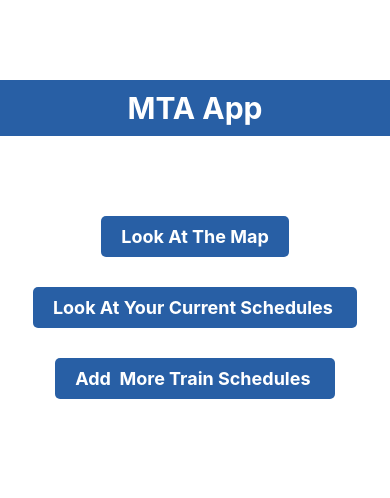
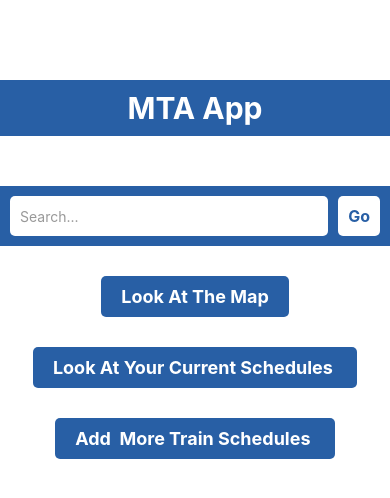
Before and after one commit to Josefbautista94/mta-app, a React Native app: screen / in a window 390 px wide. Shown: the top 498 px of the page. Built offline with nearby package versions, Linux system fonts and the light colour scheme.

Commit message:
added a search bar to the phone app

```diff
--- a/App.tsx
+++ b/App.tsx
@@ -1,17 +1,35 @@
-import React from 'react';
-import { StyleSheet, View, Text, Image, TouchableOpacity, Alert } from 'react-native';
+import React, { useState } from 'react';
+import { StyleSheet, View, Text, Image, TouchableOpacity, Alert,TextInput } from 'react-native';
 import { StatusBar } from 'expo-status-bar';
 
 export default function App() {
   const handlePress = () => Alert.alert('Button Pressed', 'You pressed the button!');
 
+  const [searchQuery, setSearchQuery] = useState('');
 
+  const handleSearch = () => {
+    console.log('Search for:', searchQuery);
+    // Here you would typically make an API call with the search query
+  };
 
   return (
     <View style={styles.container}>
       <StatusBar style="auto" />
       <View style={styles.header}>
         <Text style={styles.headerText}>MTA App</Text>
+      </View>
+      <View style={styles.searchContainer}>
+        <TextInput
+          style={styles.searchInput}
+          placeholder="Search..."
+          placeholderTextColor="#999"
+          value={searchQuery}
+          onChangeText={setSearchQuery}
+          onSubmitEditing={handleSearch}
+        />
+        <TouchableOpacity onPress={handleSearch} style={styles.searchButton}>
+          <Text style={styles.searchButtonText}>Go</Text>
+        </TouchableOpacity>
       </View>
       <TouchableOpacity style={styles.button} onPress={handlePress}>
         <Text style={styles.buttonText}>Look At The Map</Text>
@@ -48,11 +66,7 @@
 
 
   },
-  logo: {
-    width: 150,
-    height: 150,
-    alignSelf: 'center',
-  },
+
   button: {
     marginTop: 30,
     backgroundColor: 'rgb(40, 95, 165)',
@@ -69,4 +83,33 @@
   fontSize: 18,
   textAlign: 'center', // Add this line to ensure text is centered horizontally
 },
+searchContainer: {
+  flexDirection: 'row',
+  paddingTop: 10,
+  paddingHorizontal: 10,
+  paddingBottom: 10,
+  backgroundColor: 'rgb(40, 95, 165)', // or another color that fits your design
+},
+searchInput: {
+  flex: 1,
+  height: 40,
+  backgroundColor: '#fff',
+  paddingHorizontal: 10,
+  borderRadius: 5,
+},
+searchButton: {
+  backgroundColor: '#fff',
+  borderRadius: 5,
+  marginLeft: 10,
+  alignItems: 'center',
+  justifyContent: 'center',
+  padding: 10,
+},
+searchButtonText: {
+  color: 'rgb(40, 95, 165)',
+  fontSize: 16,
+  fontWeight: 'bold',
+
+},
+
 });
```
